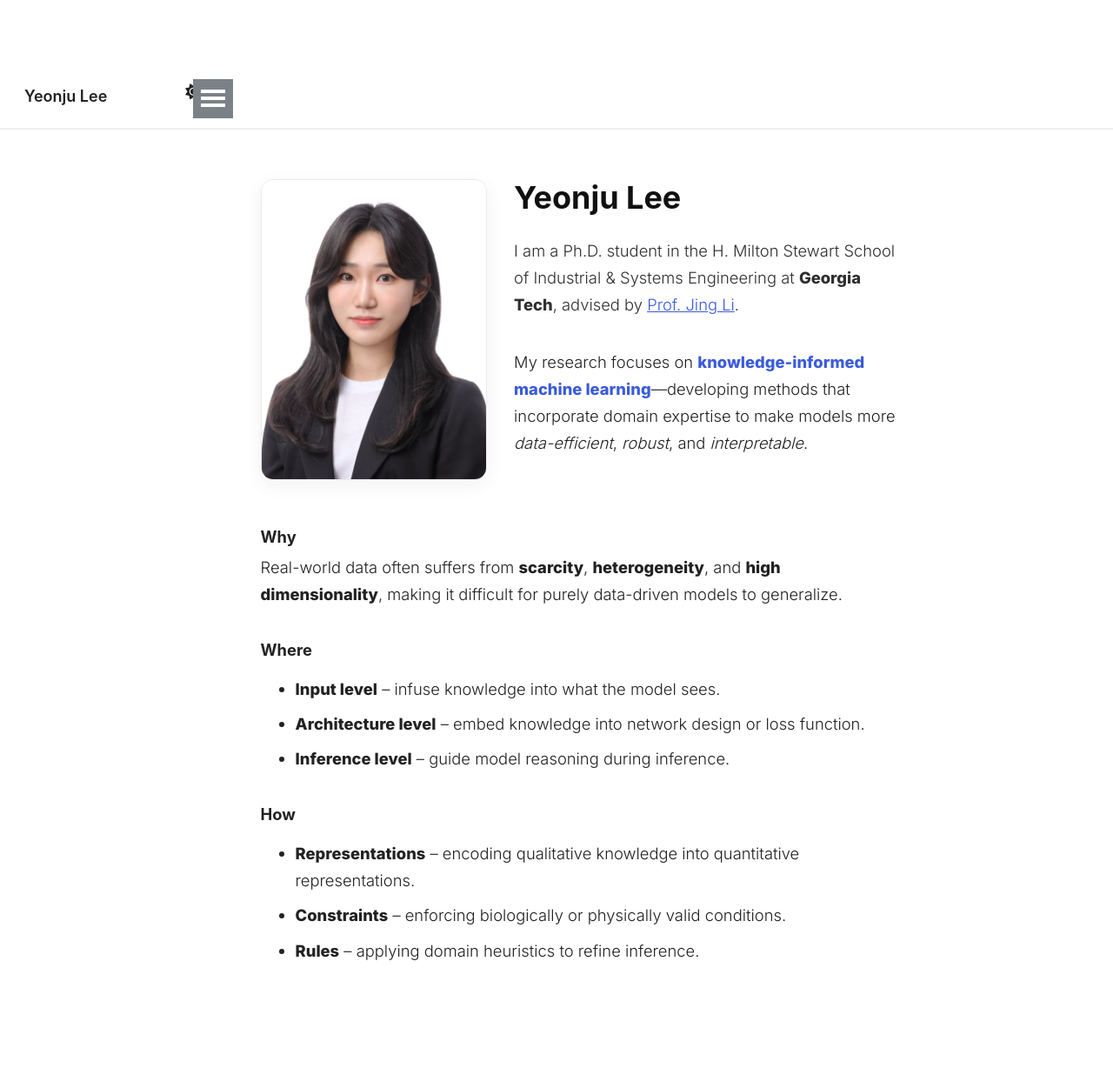
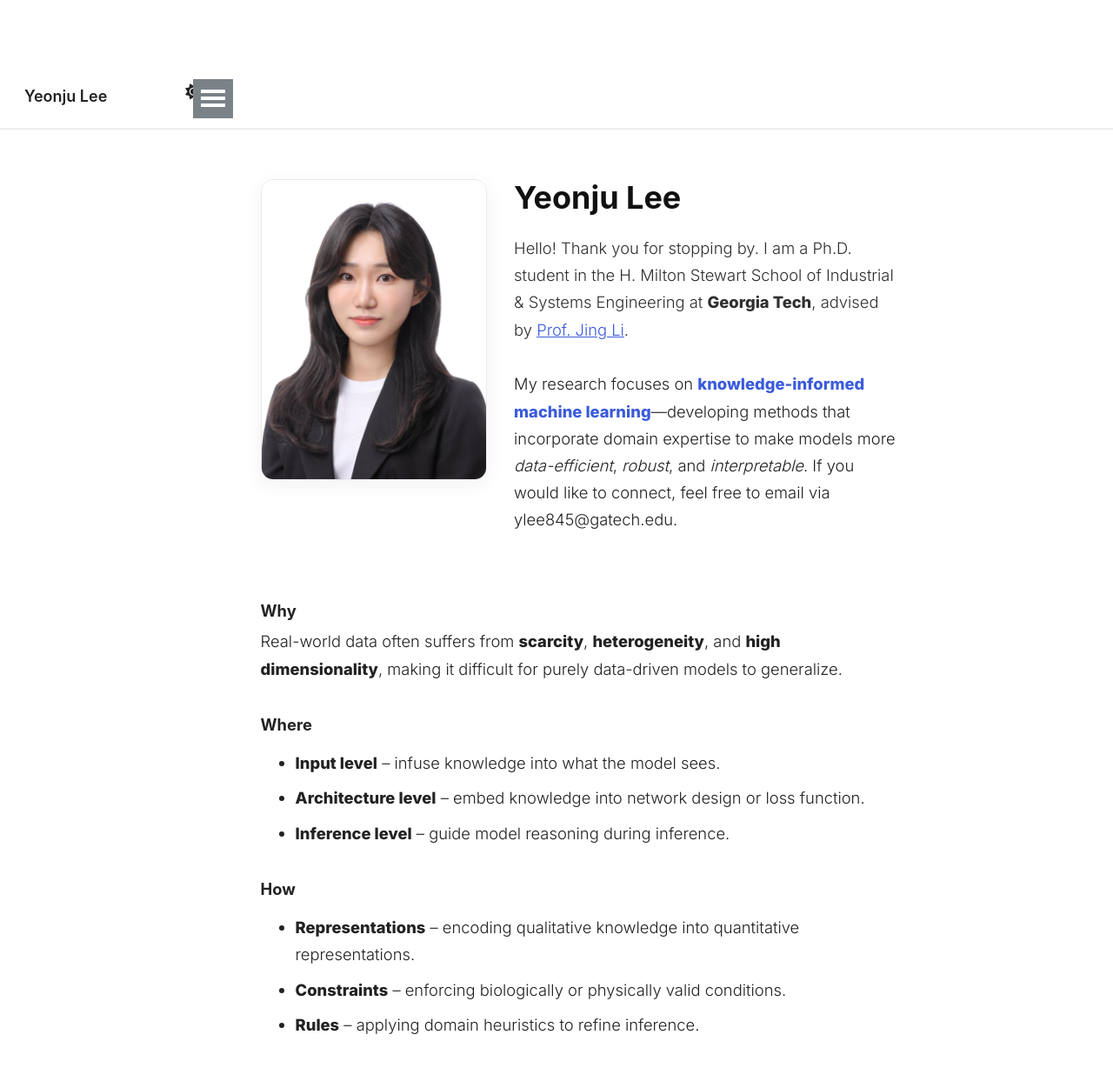
Before and after one commit to ylee845/ylee845.github.io, a Jekyll site: the page built from _pages/about.md, in a window 1280 px wide and 1400 px high. Shown: the top 1228 px of the window at 87% size. Built offline with Jekyll 4.4.1, drawn with Linux system fonts in a browser that asks for light colours; a script that is not in the unit is left out.

Commit message:
Update about.md

```diff
--- a/_pages/about.md
+++ b/_pages/about.md
@@ -79,7 +79,7 @@ redirect_from:
       "about"
       "full";
   }
-  .intro__img{ width:min(75%,360px); justify-self:center; }
+  .intro__img{ width:90%; justify-self:center; }
 }
 </style>
 
@@ -89,13 +89,14 @@ redirect_from:
   <div class="intro__body">
     <h1 class="intro__title">Yeonju Lee</h1>
     <div class="intro__lead">
+      Hello! Thank you for stopping by.
       I am a Ph.D. student in the H. Milton Stewart School of Industrial & Systems Engineering at
       <strong>Georgia Tech</strong>, advised by <a href="https://sites.gatech.edu/jing-li/">Prof. Jing Li</a>.
     </div>
 
     <div class="aboutme">
       <p>
-        My research focuses on <strong style="color:var(--brand)">knowledge-informed machine learning</strong>—developing methods that incorporate domain expertise to make models more <em>data-efficient</em>, <em>robust</em>, and <em>interpretable</em>.
+        My research focuses on <strong style="color:var(--brand)">knowledge-informed machine learning</strong>—developing methods that incorporate domain expertise to make models more <em>data-efficient</em>, <em>robust</em>, and <em>interpretable</em>. If you would like to connect, feel free to email via ylee845@gatech.edu.
       </p>
     </div>
 
```
